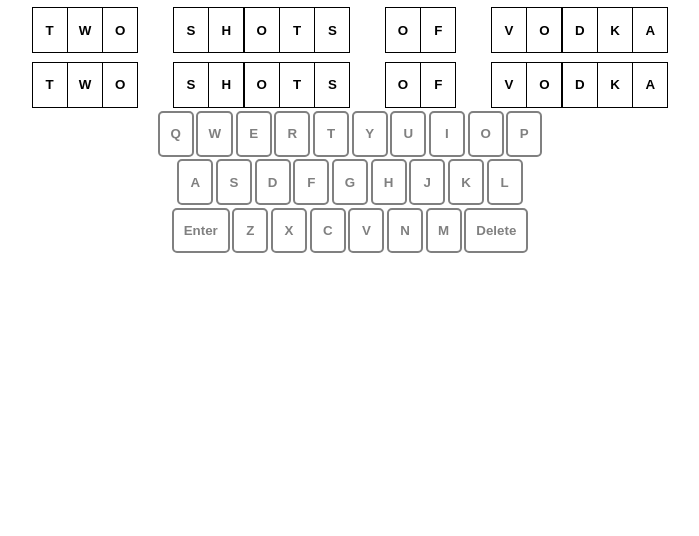
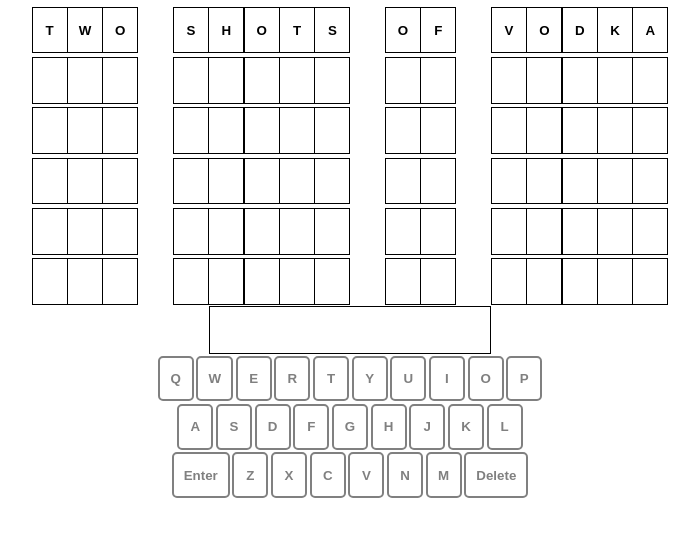
Before and after one commit to ericdachen/phrasle, a React (Create React App) app in the folder phrasle/: page / in a window 1280 px wide. Shown: the top 536 px of the page, without its empty margins (290-989 px from the left). Built offline with nearby package versions, Linux system fonts and the light colour scheme.

Commit message:
current answer box

```diff
--- a/phrasle/src/components/interface/interface.jsx
+++ b/phrasle/src/components/interface/interface.jsx
@@ -20,6 +20,11 @@
     // *****************************************************************
 
     // helper functions ************************************************
+    useEffect(() => {
+        // this sets our phrase on load
+        setPhrase(getPhrase());
+    }, []);
+
     function handleKey(e) {
         setGuess((guess) => guess.concat(e));
         console.log(guess);
@@ -27,7 +32,6 @@
 
     function handleEnter(e) {
         setGuessNumber(guessNumber + 1);
-        setGuess("");
     }
 
     function handleDelete(e) {
@@ -35,9 +39,9 @@
         console.log(guess);
     }
 
-    useEffect(() => {
-        setPhrase(getPhrase());
-    }, [])
+    function resetGuess() {
+        setGuess("");
+    }
     // *****************************************************************
 
     // jsx *************************************************************
@@ -58,9 +62,14 @@
     ));
 
     return (
-        <div>
-            <PhraseBoard phrase={phrase} guess={guess} guessNumber={guessNumber}/>
-            <div>{guess}</div>
+        <Game>
+            <PhraseBoard
+                phrase={phrase}
+                guess={guess}
+                guessNumber={guessNumber}
+                resetGuess={resetGuess}
+            />
+            <CurrentGuess>{guess}</CurrentGuess>
             <Row>{listTop}</Row>
             <Row>{listMid}</Row>
             <Row>
@@ -72,8 +81,24 @@
                 <Key letter="Delete" />
                 </span>
             </Row>
-        </div>
+        </Game>
     );
 }
 // *****************************************************************
+
+const Game = styled.div`
+    display: flex;
+    flex-direction: column;
+    justify-content: center;
+    align-items: center;
+`
+
+const CurrentGuess = styled.div`
+    border: 1px solid black;
+    height: 1rem;
+    width: 250px;
+    padding: 15px;
+    text-align: center;
+`
+
 export default Interface;
--- a/phrasle/src/components/word/phrase/phrase.jsx
+++ b/phrasle/src/components/word/phrase/phrase.jsx
@@ -1,27 +1,21 @@
 import React from 'react';
 import ReactDOM from 'react-dom';
 import { useEffect, useState } from 'react';
-import styled, {css} from 'styled-components'
+import styled from 'styled-components'
 import LetterBox from '../wordbox/wordbox.jsx';
 
-function PhraseBoard({ phrase, guess, guessNumber }) {
+function PhraseBoard({ phrase, guess, guessNumber, resetGuess }) {
     // state & other declarations***************************************
     const phrase_chars = phrase.split('');
-    const [guessChars, setGuessChars] = useState([]);
-    const [guessOne, setGuessOne] = useState([]);
+    const [guesses, setGuesses] = useState([]);
     // *****************************************************************
 
     // helper functions ************************************************
     useEffect(() => {
-        setGuessChars(guess.split(''));
-    }, [guess]);
-
-    useEffect(() => {
-        console.log(guessChars);
-        setGuessOne(guessChars);
+        setGuesses([...guesses, guess.split('')]);
+        resetGuess();
     }, [guessNumber]);
     // *****************************************************************
-
 
     // jsx *************************************************************
     let Phrase = phrase_chars.map((letter, index) => {
@@ -33,22 +27,15 @@
             />
         );
     });
-    // let currentGuess = guessChars.map((letter, index) => {
-    //     return(
-    //         <LetterBox
-    //             empty={letter == ' '}
-    //             key={index}
-    //         />
-    //     );
-    // });
-    // let Guess = phrase_chars.map((letter, index) => {
-    //     return(
-    //         <LetterBox
-    //             empty={letter == ' '}
-    //             key={index}
-    //         />
-    //     );
-    // });
+    let emptyPhrase = phrase_chars.map((letter, index) => {
+        return(
+            <LetterBox
+                letter={' '}
+                empty={letter == ' '}
+                key={index}
+            />
+        );
+    });
 
     return (
         <Guesses>
@@ -56,19 +43,70 @@
                 {Phrase}
             </Row>
             <Row>
-                {
-                guessOne.length ?
-                    guessOne.map((letter, index) => {
+                {guesses[0] ? guesses[0].map((letter, index) => {
                     return(
                         <LetterBox
                             letter={letter}
-                                empty={letter == ' '}
+                            key={letter == ' '}
                             key={index}
                         />
                     );
-                    }) :
-                    Phrase
-                }
+                }) : emptyPhrase}
+            </Row>
+            <Row>
+                {guesses[1] ? guesses[1].map((letter, index) => {
+                    return(
+                        <LetterBox
+                            letter={letter}
+                            key={letter == ' '}
+                            key={index}
+                        />
+                    );
+                }) : emptyPhrase}
+            </Row>
+            <Row>
+                {guesses[2] ? guesses[2].map((letter, index) => {
+                    return(
+                        <LetterBox
+                            letter={letter}
+                            key={letter == ' '}
+                            key={index}
+                        />
+                    );
+                }) : emptyPhrase}
+            </Row>
+            <Row>
+                {guesses[3] ? guesses[3].map((letter, index) => {
+                    return(
+                        <LetterBox
+                            letter={letter}
+                            key={letter == ' '}
+                            key={index}
+                        />
+                    );
+                }) : emptyPhrase}
+            </Row>
+            <Row>
+                {guesses[4] ? guesses[4].map((letter, index) => {
+                    return(
+                        <LetterBox
+                            letter={letter}
+                            key={letter == ' '}
+                            key={index}
+                        />
+                    );
+                }) : emptyPhrase}
+            </Row>
+            <Row>
+                {guesses[5] ? guesses[5].map((letter, index) => {
+                    return(
+                        <LetterBox
+                            letter={letter}
+                            key={letter == ' '}
+                            key={index}
+                        />
+                    );
+                }) : emptyPhrase}
             </Row>
         </Guesses>
     );
```
Lines whose indentation alone changed are shown as unchanged.
